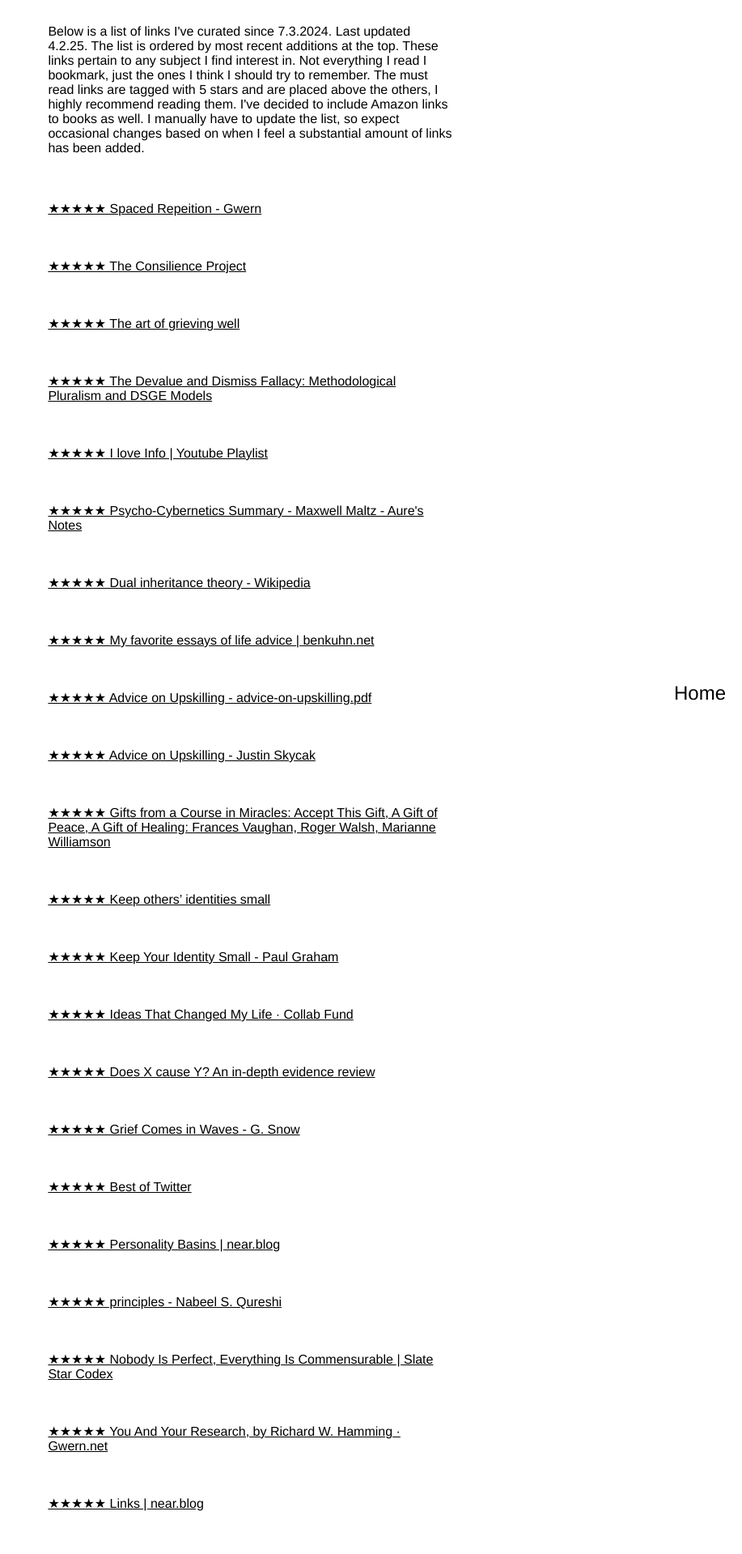
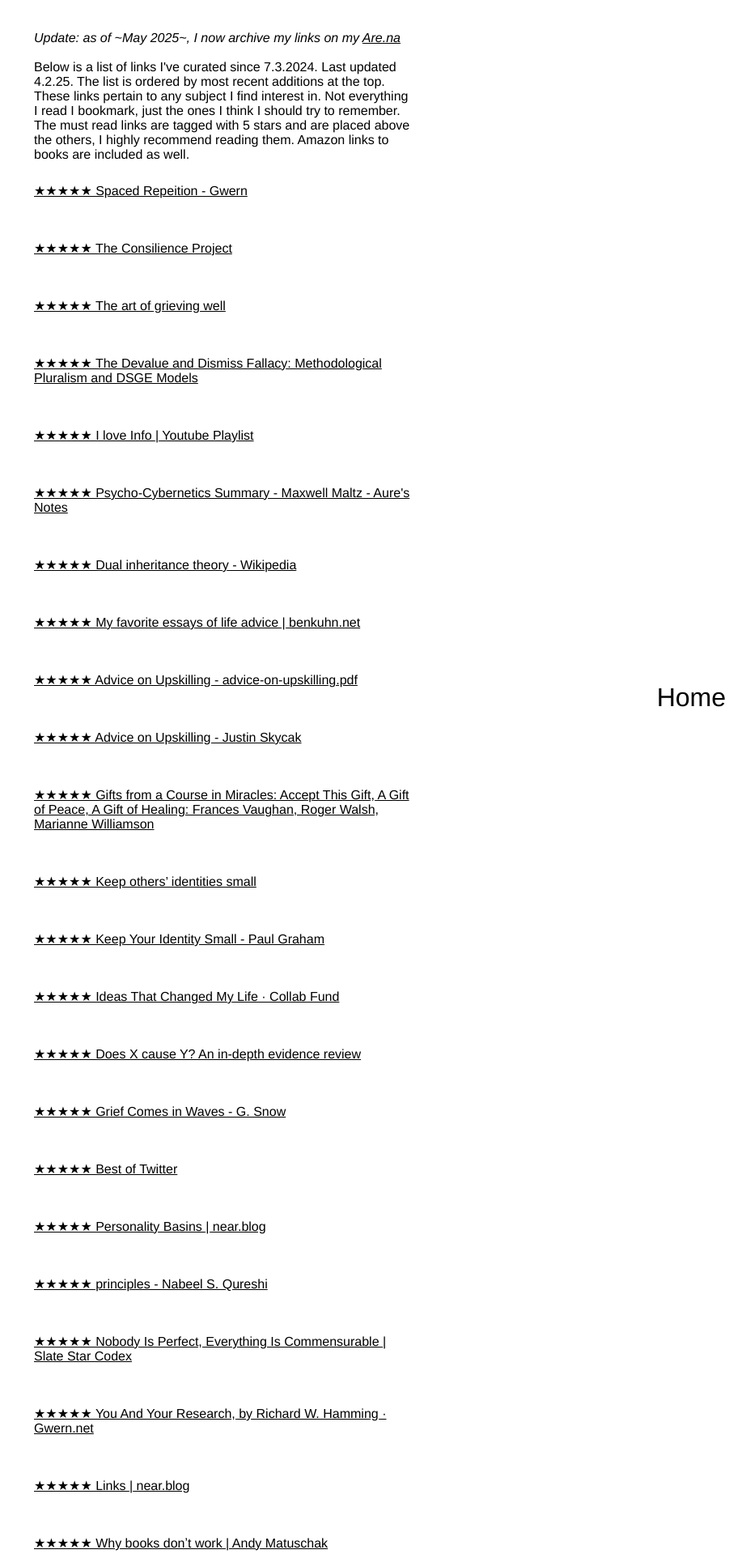
Before and after one commit to pxsswordprotected/personalsite, a Jekyll site: the page docs/Links/bookmarks.html, which Jekyll copies as it is, in a window 1280 px wide. Shown: the top 1919 px of the page at 81% size, without its empty margins (363-1280 px from the left). Built offline with Jekyll 4.4.1, drawn with Linux system fonts in a browser that asks for light colours.

Commit message:
changed links page

```diff
--- a/docs/Links/bookmarks.html
+++ b/docs/Links/bookmarks.html
@@ -8,7 +8,14 @@
 </head>
 <body>
   <main>
-    <p class="about-top">Below is a list of links I've curated since 7.3.2024. Last updated 4.2.25. The list is ordered by most recent additions at the top. These links pertain to any subject I find interest in. Not everything I read I bookmark, just the ones I think I should try to remember. The must read links are tagged with 5 stars and are placed above the others, I highly recommend reading them. I've decided to include Amazon links to books as well. I manually have to update the list, so expect occasional changes based on when I feel a substantial amount of links has been added. </p>
+    <br class="about-top"> <em> Update: as of ~May 2025~, I now archive my links on my <a href="https://www.are.na/j-xdmkmgnjdrk/links-7zt0ixet7qq" target="_blank">Are.na</a>  </em>
+    <br> <br>
+      Below is a list of links I've curated since 7.3.2024. Last updated 4.2.25.
+      The list is ordered by most recent additions at the top.
+      These links pertain to any subject I find interest in. Not everything I read I bookmark, just the ones I think I should try to remember.
+      The must read links are tagged with 5 stars and are placed above the others, I highly recommend reading them.
+       Amazon links to books are included as well.
+       </p>
     <div class = "links-div">
 
 
@@ -49,14 +56,6 @@
 
 
 
-
-
-
-
-
-
-
-
     </div>
   </main>
 
--- a/docs/Links/styles-links.css
+++ b/docs/Links/styles-links.css
@@ -1,6 +1,5 @@
 * {
-    margin-top: 10px;
-    margin-bottom: 10px;
+  margin: 0;
   padding: 0;
   box-sizing: border-box;
   font-family: Helvetica, Arial, sans-serif;
@@ -14,18 +13,15 @@
 }
 
 body {
-    margin: 0;
+  margin: 0 auto;
   font-family: Helvetica, Arial, sans-serif;
   background-color: #ffffff;
-    display: flex;
-    justify-content: center;
-    height: 100vh;
+  min-height: 100vh;
   overflow-x: hidden;
-    position: relative;
-    left: 0;
   max-width: 500px;
+  padding: 20px 15px;
+}
 
-  }
 
 
 .links-div {
@@ -34,11 +30,14 @@
   gap: 2em;
   margin: 1em 0;
   max-width: 500px;
+  width: 100%;
+  justify-items: center;
 }
 
 .links-div a {
   text-decoration: underline;
-    align-self: flex-start; /* Only use the width of the content */
+  align-self: flex-start;
+  margin: 10px 0;
 }
 
 .links-container a:hover {
@@ -57,30 +56,11 @@
   right: 20px;
   color: black;
   text-decoration: none;
-    font-size: 1.5rem;
+  font-size: 2rem;
+  z-index: 100;
 }
 
 .about-top {
   padding-bottom: 30px;
+  margin-top: 0;
 }
-
-  /* Media queries for responsiveness */
-  @media screen and (min-width: 768px) {
-    body {
-      left: 33%; /* Apply the original left positioning only on desktop */
-
-    }
-  }
-
-  @media screen and (max-width: 767px) {
-    body {
-      justify-content: flex-start;
-      padding: 0 15px;
-    }
-
-    .menu-item {
-      bottom: 15px;
-      right: 15px;
-      font-size: 1.8rem;
-    }
-  }
```
Lines whose indentation alone changed are shown as unchanged.
